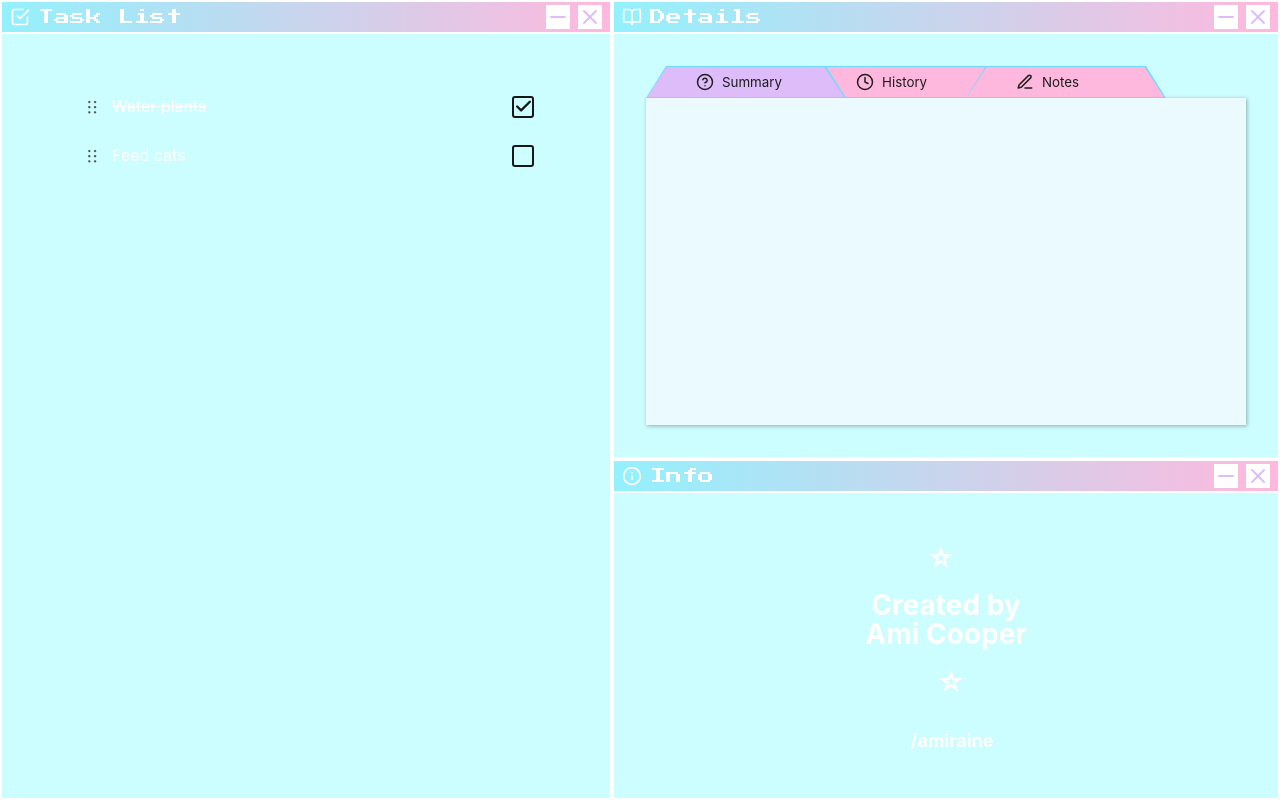
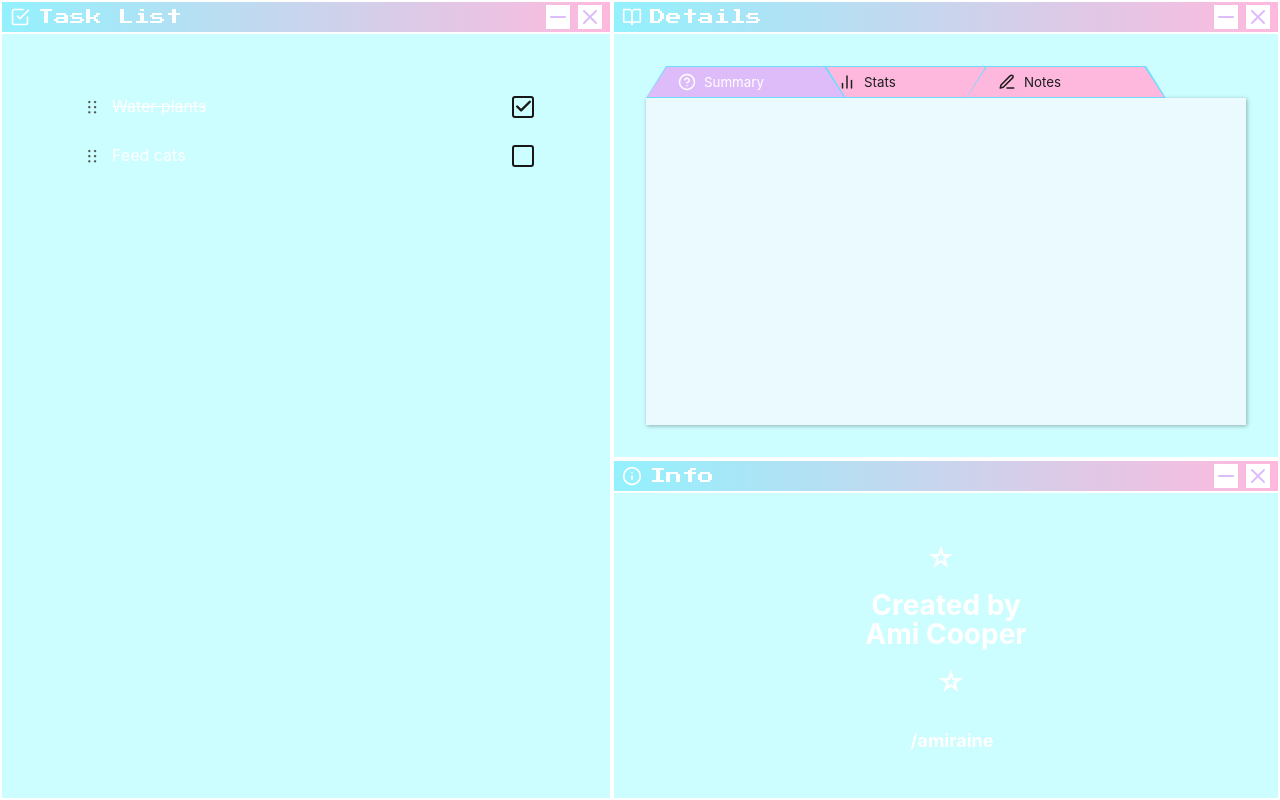
Before and after one commit to amiraine/todo, a React (Create React App) app: page / in a window 1280 px wide. Built offline with nearby package versions, Linux system fonts and the light colour scheme.

Commit message:
update tabs

```diff
--- a/src/Details/index.tsx
+++ b/src/Details/index.tsx
@@ -1,17 +1,17 @@
 import React, { useState } from "react";
 import { useListData } from "../Context/ListDataContext";
 import { Container, ContentWrapper, Tab, TabText, TabWrapper } from "./styled";
-import { Clock, Edit3, HelpCircle } from "react-feather";
+import { BarChart2, Edit3, HelpCircle } from "react-feather";
 import Summary from "./Summary";
 
 export enum TabType {
   "Summary" = "Summary",
-  "History" = "History",
+  "Stats" = "Stats",
   "Notes" = "Notes",
 }
 const ICON_MAP = {
   [TabType.Summary]: <HelpCircle size={18} />,
-  [TabType.History]: <Clock size={18} />,
+  [TabType.Stats]: <BarChart2 size={18} />,
   [TabType.Notes]: <Edit3 size={18} />,
 };
 const Details: React.FC = () => {
@@ -41,7 +41,7 @@ const Details: React.FC = () => {
         return (
           <Summary listItem={listItem} handleSaveTitle={handleSaveTitle} />
         );
-      case TabType.History:
+      case TabType.Stats:
       case TabType.Notes:
       default:
         return null;
--- a/src/Details/styled.ts
+++ b/src/Details/styled.ts
@@ -13,6 +13,19 @@ export const TabWrapper = styled.div`
   width: 100%;
 `;
 
+export const TabText = styled.span`
+  display: flex;
+  text-align: center;
+  width: 100%;
+  z-index: 10;
+  align-items: center;
+  user-select: none;
+
+  svg {
+    margin-right: 8px;
+  }
+`;
+
 export const Tab = styled.button<{ selected: boolean; index: number }>`
   position: relative;
   height: 100%;
@@ -26,40 +39,26 @@ export const Tab = styled.button<{ selected: boolean; index: number }>`
   width: 100%;
   height: 32px;
   border: 0;
-  padding: 0 50px;
+  padding: 0 32px;
   background: #70dbff;
   z-index: ${({ selected }) => (selected ? 9 : 1)};
   clip-path: polygon(10% 0, 90% 0, 100% 100%, 0 100%);
+
+  ${TabText} {
+    transition: 0.075s all ease-in;
+    color: ${({ selected }) => (selected ? "white" : "#1e1e1e")};
+  }
+
   &:before {
-    ${({ selected }) =>
-      selected
-        ? `
-    background: #DEBCFA;
-    z-index: 9;
-  `
-        : `
-    background: #FFB8DD;
-    z-index: 1;
-  `}
-    position: absolute;
     content: "";
-    left: 1px;
     width: calc(100% - 3px);
     height: calc(100% - 2px);
+    position: absolute;
+    left: 1px;
+    transition: 0.075s background-color ease-in;
+    background: ${({ selected }) => (selected ? "#DEBCFA" : "#FFB8DD")};
+    z-index: ${({ selected }) => (selected ? 9 : 1)};
     clip-path: polygon(10% 0, 90% 0, 100% 100%, 0 100%);
-  }
-`;
-
-export const TabText = styled.span`
-  display: flex;
-  text-align: center;
-  width: 100%;
-  z-index: 10;
-  align-items: center;
-  color: #1e1e1e;
-  svg {
-    margin-right: 8px;
-    stroke: #1e1e1e;
   }
 `;
 
```
